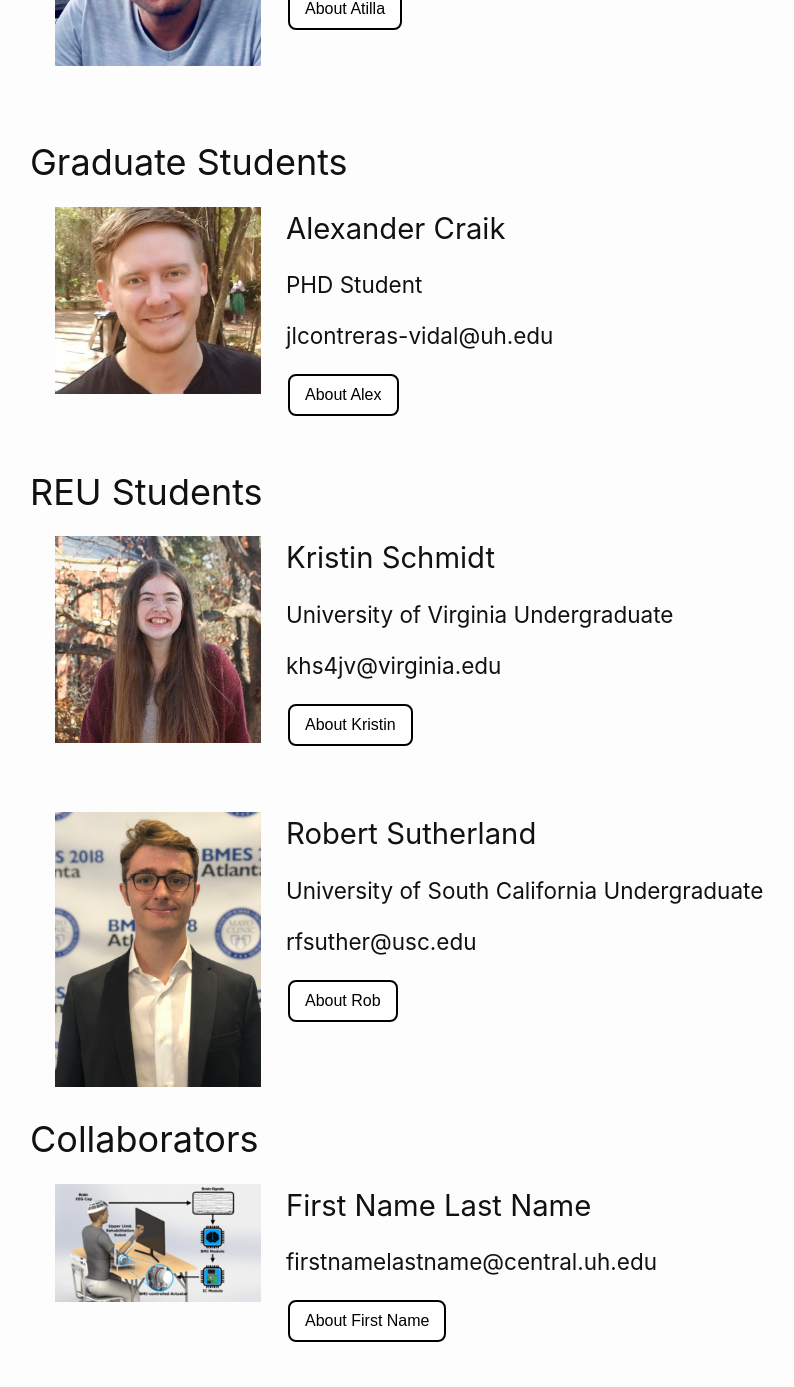
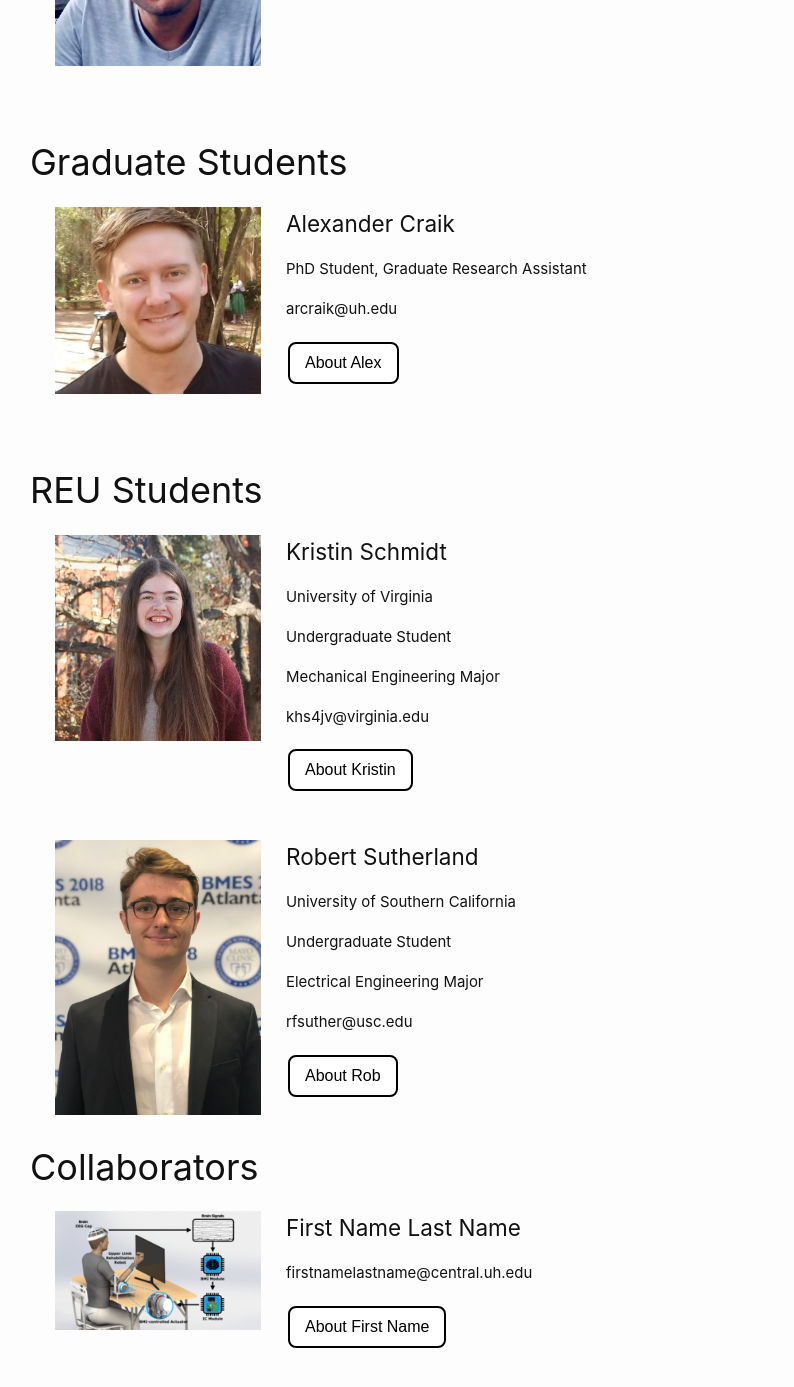
Before and after one commit to arcraik/neuroexo-website, a Jekyll site: the page built from people.md, in a window 1280 px wide and 1400 px high, scrolled down 946 px. Shown: the top 1387 px of the window, without its empty margins (95-889 px from the left). Built offline with Jekyll 4.4.1, drawn with Linux system fonts in a browser that asks for light colours.

Commit message:
Update people.md

```diff
--- a/people.md
+++ b/people.md
@@ -16,12 +16,12 @@ title: People
 <h2>Principal Investigator</h2>
 <div>
   <img class="peoplepic" src="/photos/JContreras-Vidal.jpg" alt="Jose Luis Contreras-Vidal" />
-  <h3> Jose Luis Contreras-Vidal</h3>
+  <h4><a href="http://www.ee.uh.edu/faculty/contreras-vidal" target="_blank"> Jose Luis Contreras-Vidal</a></h4>
 
-  <h4>Principal Investigator</h4>
-  <h4>jlcontreras-vidal@uh.edu</h4>
+  <h5>Principal Investigator</h5>
+  <h5>jlcontreras-vidal@uh.edu</h5>
   <!-- Trigger/Open The Modal -->
-  <button class="modal-button" href="#pepe">About Jose</button>
+  <button class="modal-button" href="#pepe">About Pepe</button>
 
   <!-- The Modal -->
   <div id="pepe" class="modal">
@@ -44,10 +44,10 @@ title: People
 <h2>Co-Principal Investigator</h2>
 <div>
   <img class="peoplepic" src="/photos/AKilicarslan.jpeg" alt="Atilla Kilicarslan" />
-  <h3>Atilla Kilicarslan</h3>
+  <h4>Atilla Kilicarslan</h4>
 
-  <h4>Co-Principal Investigator</h4>
-  <h4>akilica2@central.uh.edu</h4>
+  <h5>Co-Principal Investigator</h5>
+  <h5>akilica2@central.uh.edu</h5>
 
   <!-- Trigger/Open The Modal -->
   <button class="modal-button" href="#akilicarslan">About Atilla</button>
@@ -73,10 +73,10 @@ title: People
 <h2>Graduate Students</h2>
 <div>
   <img class="peoplepic" src="/photos/ArCraik.jpg" alt="Alexander Craik" />
-  <h3>Alexander Craik</h3>
+  <h4>Alexander Craik</h4>
 
-  <h4>PHD Student</h4>
-  <h4>jlcontreras-vidal@uh.edu</h4>
+  <h5>PhD Student, Graduate Research Assistant</h5>
+  <h5>arcraik@uh.edu</h5>
   <!-- Trigger/Open The Modal -->
   <button class="modal-button" href="#arcraik">About Alex</button>
 
@@ -103,10 +103,12 @@ title: People
 <h2>REU Students</h2>
 <div>
   <img class="peoplepic" src="/photos/KSchmidt.JPG" alt="Kristin Schmidt" />
-  <h3>Kristin Schmidt</h3>
+  <h4>Kristin Schmidt</h4>
 
-  <h4>University of Virginia Undergraduate</h4>
-  <h4>khs4jv@virginia.edu</h4>
+  <h5>University of Virginia </h5>
+  <h5>Undergraduate Student</h5>
+  <h5>Mechanical Engineering Major</h5>
+  <h5>khs4jv@virginia.edu</h5>
   <!-- Trigger/Open The Modal -->
   <button class="modal-button" href="#kschmidt">About Kristin</button>
 
@@ -130,10 +132,12 @@ title: People
 <br>
 <div>
   <img class="peoplepic" src="/photos/RSutherland.jpg" alt="Robert Sutherland" />
-  <h3>Robert Sutherland</h3>
+  <h4>Robert Sutherland</h4>
 
-  <h4>University of South California Undergraduate</h4>
-  <h4>rfsuther@usc.edu</h4>
+  <h5>University of Southern California</h5>
+  <h5>Undergraduate Student</h5>
+  <h5>Electrical Engineering Major</h5>
+  <h5>rfsuther@usc.edu</h5>
   <!-- Trigger/Open The Modal -->
   <button class="modal-button" href="#rsutherland">About Rob</button>
 
@@ -157,10 +161,10 @@ title: People
 <h2>Collaborators</h2>
 <div>
   <img class="peoplepic" src="/assets/newfigure.png" alt="Test" />
-  <h3> First Name Last Name</h3>
+  <h4> First Name Last Name</h4>
 
 
-  <h4>firstnamelastname@central.uh.edu</h4>
+  <h5>firstnamelastname@central.uh.edu</h5>
   <!-- Trigger/Open The Modal -->
   <button class="modal-button" href="#myModal2">About First Name</button>
 
@@ -178,7 +182,7 @@ title: People
         <p>Some other text...</p>
       </div>
       <div class="modal-footer">
-        <h3>Modal Footer</h3>
+        <h4>Modal Footer</h4>
       </div>
     </div>
 
```
